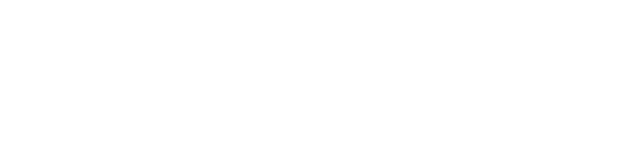
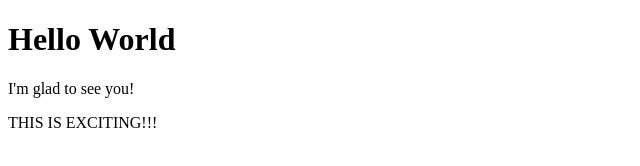
Before and after one commit to Sterntaylor/Welcome-session, a plain HTML site: page index.html in a window 1280 px wide. Shown: the whole page, without its empty margins (0-640 px from the left). Drawn offline with Linux system fonts and the light colour scheme.

Commit message:
first commit

```diff
--- a/index.html
+++ b/index.html
@@ -2,9 +2,15 @@
 <html lang="en">
  <head>
     <meta charset="UTF-8" />
-    <title>Hello World!</title>
+    <title>My first Webpage</title>
 
- </head>
+
+</head>
+<body>
+    <h1>Hello World</h1>
+    <p>I'm glad to see you!</p>
+    <span>THIS IS EXCITING!!!</span>
+</body>
 
 
 </html>
```
